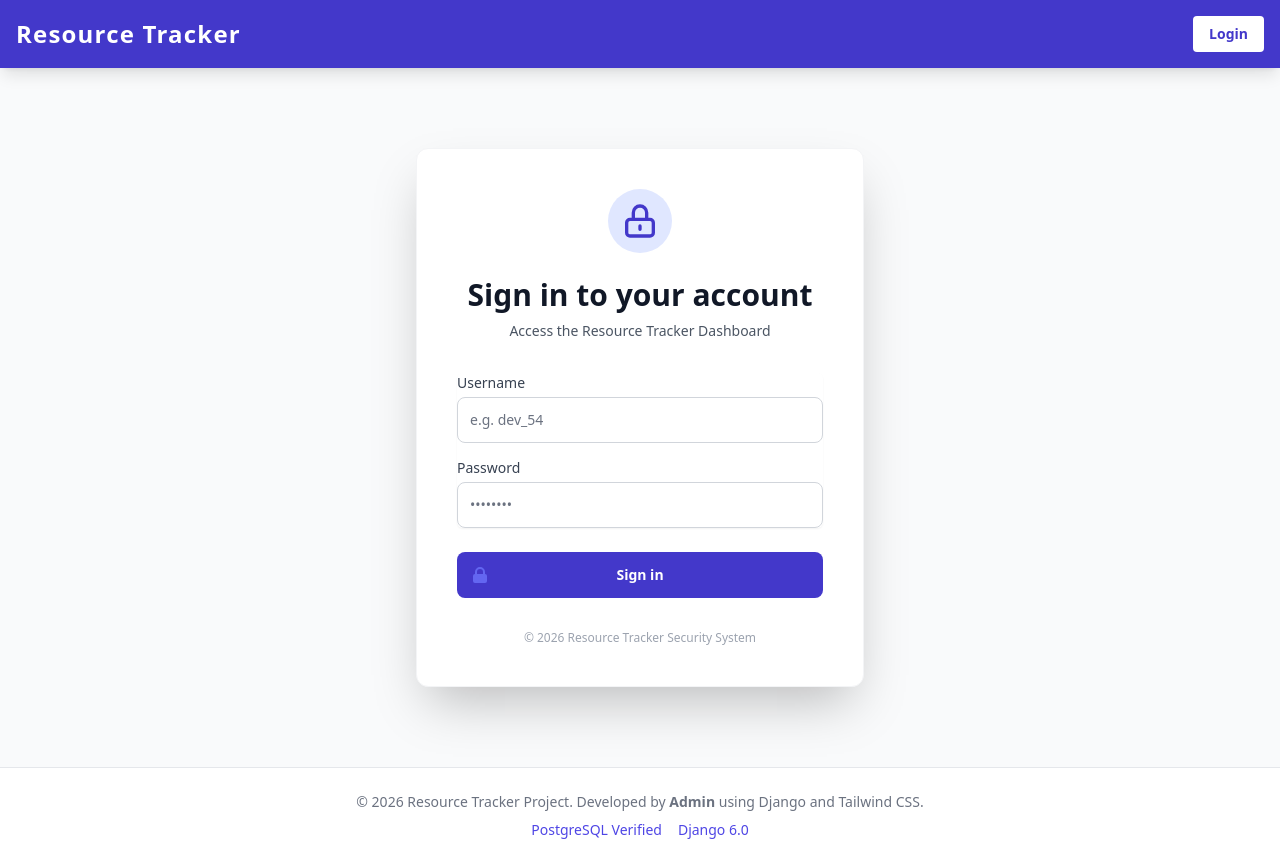
After one commit to Omkar544/ResourceTracker, a Django app: template templates/registration/login.html in a window 1280 px wide. The commit adds this page. Run offline with Django 3.2, Linux system fonts and the light colour scheme; the template is opened without the code that fills it, so the values that code supplies are empty; some libraries are stand-ins or nearby versions.

Commit message:
Day 9: Finalized authentication system and verified dev_54 access.

```diff
--- a/projects/urls.py
+++ b/projects/urls.py
@@ -6,4 +6,5 @@ urlpatterns = [
     # ADD THIS LINE BELOW:
     path('log-time/', views.log_time, name='log_time'),
     path('project/<int:pk>/', views.project_detail, name='project_detail'),
+    path('project/<int:project_id>/export/', views.export_timesheets_csv, name='export_csv'),
 ]
--- a/templates/base.html
+++ b/templates/base.html
@@ -4,46 +4,73 @@
 <head>
     <meta charset="UTF-8">
     <meta name="viewport" content="width=device-width, initial-scale=1.0">
-
     <title>{% block title %}Resource Tracker{% endblock %}</title>
 
     <script src="https://cdn.tailwindcss.com"></script>
-
     <script>
         tailwind.config = {
             theme: {
                 extend: {
-                    // You can define custom colors like primary: '#4f46e5' here
+                    colors: {
+                        primary: '#4338ca', // Indigo 700
+                    }
                 }
             }
         }
     </script>
+    <style>
+        [x-cloak] { display: none !important; }
+    </style>
 </head>
-<body class="bg-gray-50 min-h-screen font-sans">
+<body class="bg-gray-50 min-h-screen font-sans flex flex-col">
 
     <header class="bg-indigo-700 text-white p-4 shadow-lg sticky top-0 z-50">
         <div class="container mx-auto flex justify-between items-center">
-            <span class="text-2xl font-bold tracking-wider">Resource Tracker</span>
-            <nav class="flex space-x-4">
-                <a class="text-white hover:text-indigo-200 transition duration-150 p-2 rounded hover:bg-indigo-600"
-                   href="{% url 'admin:index' %}">
-                   Admin
-                </a>
-                </nav>
+            <a href="{% url 'dashboard' %}" class="text-2xl font-bold tracking-wider hover:text-indigo-200 transition">
+                Resource Tracker
+            </a>
+
+            <nav class="flex items-center space-x-1 md:space-x-4">
+                {% if user.is_authenticated %}
+                    <a class="px-3 py-2 rounded hover:bg-indigo-600 transition text-sm font-medium" href="{% url 'dashboard' %}">Dashboard</a>
+                    <a class="px-3 py-2 rounded hover:bg-indigo-600 transition text-sm font-medium" href="{% url 'admin:index' %}">Admin</a>
+
+                    <form method="post" action="{% url 'logout' %}" class="inline">
+                        {% csrf_token %}
+                        <button type="submit" class="bg-indigo-800 px-4 py-2 rounded hover:bg-red-600 transition text-sm font-bold">
+                            Logout
+                        </button>
+                    </form>
+                {% else %}
+                    <a class="bg-white text-indigo-700 px-4 py-2 rounded font-bold hover:bg-indigo-100 transition text-sm" href="{% url 'login' %}">
+                        Login
+                    </a>
+                {% endif %}
+            </nav>
         </div>
     </header>
 
-    <main class="container mx-auto p-4 sm:p-6 lg:p-8">
+    <main class="flex-grow container mx-auto p-4 sm:p-6 lg:p-8">
+        {% if messages %}
+            {% for message in messages %}
+                <div class="mb-4 p-4 rounded-lg {% if message.tags == 'success' %}bg-green-100 text-green-700 border-l-4 border-green-500{% else %}bg-blue-100 text-blue-700 border-l-4 border-blue-500{% endif %}">
+                    {{ message }}
+                </div>
+            {% endfor %}
+        {% endif %}
+
         {% block content %}
-            <div class="bg-green-100 border-l-4 border-green-500 text-green-700 p-4" role="alert">
-                <p class="font-bold">Configuration Success!</p>
-                <p>{{ test_message }}</p>
-            </div>
-        {% endblock content %}
+            {% endblock content %}
     </main>
 
-    <footer class="mt-10 p-4 border-t border-gray-200 text-center text-gray-500 text-sm">
-        <p>&copy; 2025 Resource Tracker Project. Developed using Django and Tailwind CSS.</p>
+    <footer class="p-6 border-t border-gray-200 text-center text-gray-500 text-sm bg-white">
+        <div class="container mx-auto">
+            <p>&copy; 2026 Resource Tracker Project. Developed by <strong>{{ user.username|default:"Admin" }}</strong> using Django and Tailwind CSS.</p>
+            <div class="mt-2 flex justify-center space-x-4">
+                <span class="text-indigo-600">PostgreSQL Verified</span>
+                <span class="text-indigo-600">Django 6.0</span>
+            </div>
+        </div>
     </footer>
 </body>
 </html>
--- /dev/null
+++ b/templates/registration/login.html
@@ -0,0 +1,70 @@
+{% extends 'base.html' %}
+
+{% block title %}Login | Resource Tracker{% endblock %}
+
+{% block content %}
+<div class="flex items-center justify-center py-12 px-4 sm:px-6 lg:px-8">
+    <div class="max-w-md w-full space-y-8 bg-white p-10 rounded-xl shadow-2xl border border-gray-100">
+        <div>
+            <div class="flex justify-center">
+                <div class="rounded-full bg-indigo-100 p-3">
+                    <svg class="h-10 w-10 text-indigo-700" fill="none" stroke="currentColor" viewBox="0 0 24 24">
+                        <path stroke-linecap="round" stroke-linejoin="round" stroke-width="2" d="M12 15v2m-6 4h12a2 2 0 002-2v-6a2 2 0 00-2-2H6a2 2 0 00-2 2v6a2 2 0 002 2zm10-10V7a4 4 0 00-8 0v4h8z"></path>
+                    </svg>
+                </div>
+            </div>
+            <h2 class="mt-6 text-center text-3xl font-extrabold text-gray-900">
+                Sign in to your account
+            </h2>
+            <p class="mt-2 text-center text-sm text-gray-600">
+                Access the Resource Tracker Dashboard
+            </p>
+        </div>
+
+        <form class="mt-8 space-y-6" method="POST">
+            {% csrf_token %}
+
+            {% if form.errors %}
+                <div class="bg-red-50 border-l-4 border-red-500 p-4 mb-4">
+                    <p class="text-sm text-red-700 font-medium">
+                        Your username and password didn't match. Please try again.
+                    </p>
+                </div>
+            {% endif %}
+
+            <div class="rounded-md shadow-sm -space-y-px">
+                <div class="mb-4">
+                    <label for="id_username" class="block text-sm font-medium text-gray-700 mb-1">Username</label>
+                    <input id="id_username" name="username" type="text" required
+                        class="appearance-none rounded-lg relative block w-full px-3 py-3 border border-gray-300 placeholder-gray-500 text-gray-900 focus:outline-none focus:ring-indigo-500 focus:border-indigo-500 focus:z-10 sm:text-sm"
+                        placeholder="e.g. dev_54">
+                </div>
+                <div>
+                    <label for="id_password" class="block text-sm font-medium text-gray-700 mb-1">Password</label>
+                    <input id="id_password" name="password" type="password" required
+                        class="appearance-none rounded-lg relative block w-full px-3 py-3 border border-gray-300 placeholder-gray-500 text-gray-900 focus:outline-none focus:ring-indigo-500 focus:border-indigo-500 focus:z-10 sm:text-sm"
+                        placeholder="••••••••">
+                </div>
+            </div>
+
+            <div>
+                <button type="submit"
+                    class="group relative w-full flex justify-center py-3 px-4 border border-transparent text-sm font-bold rounded-lg text-white bg-indigo-700 hover:bg-indigo-800 focus:outline-none focus:ring-2 focus:ring-offset-2 focus:ring-indigo-500 transition duration-150">
+                    <span class="absolute left-0 inset-y-0 flex items-center pl-3">
+                        <svg class="h-5 w-5 text-indigo-500 group-hover:text-indigo-400" fill="currentColor" viewBox="0 0 20 20">
+                            <path fill-rule="evenodd" d="M5 9V7a5 5 0 0110 0v2a2 2 0 012 2v5a2 2 0 01-2 2H5a2 2 0 01-2-2v-5a2 2 0 012-2zm8-2v2H7V7a3 3 0 016 0z" clip-rule="evenodd" />
+                        </svg>
+                    </span>
+                    Sign in
+                </button>
+            </div>
+        </form>
+
+        <div class="text-center">
+            <p class="text-xs text-gray-400">
+                &copy; 2026 Resource Tracker Security System
+            </p>
+        </div>
+    </div>
+</div>
+{% endblock %}
```
Also changed, not shown: core_config/settings.py (+25 -0 lines), core_config/urls.py (+9 -1 lines), projects/views.py (+36 -7 lines).
